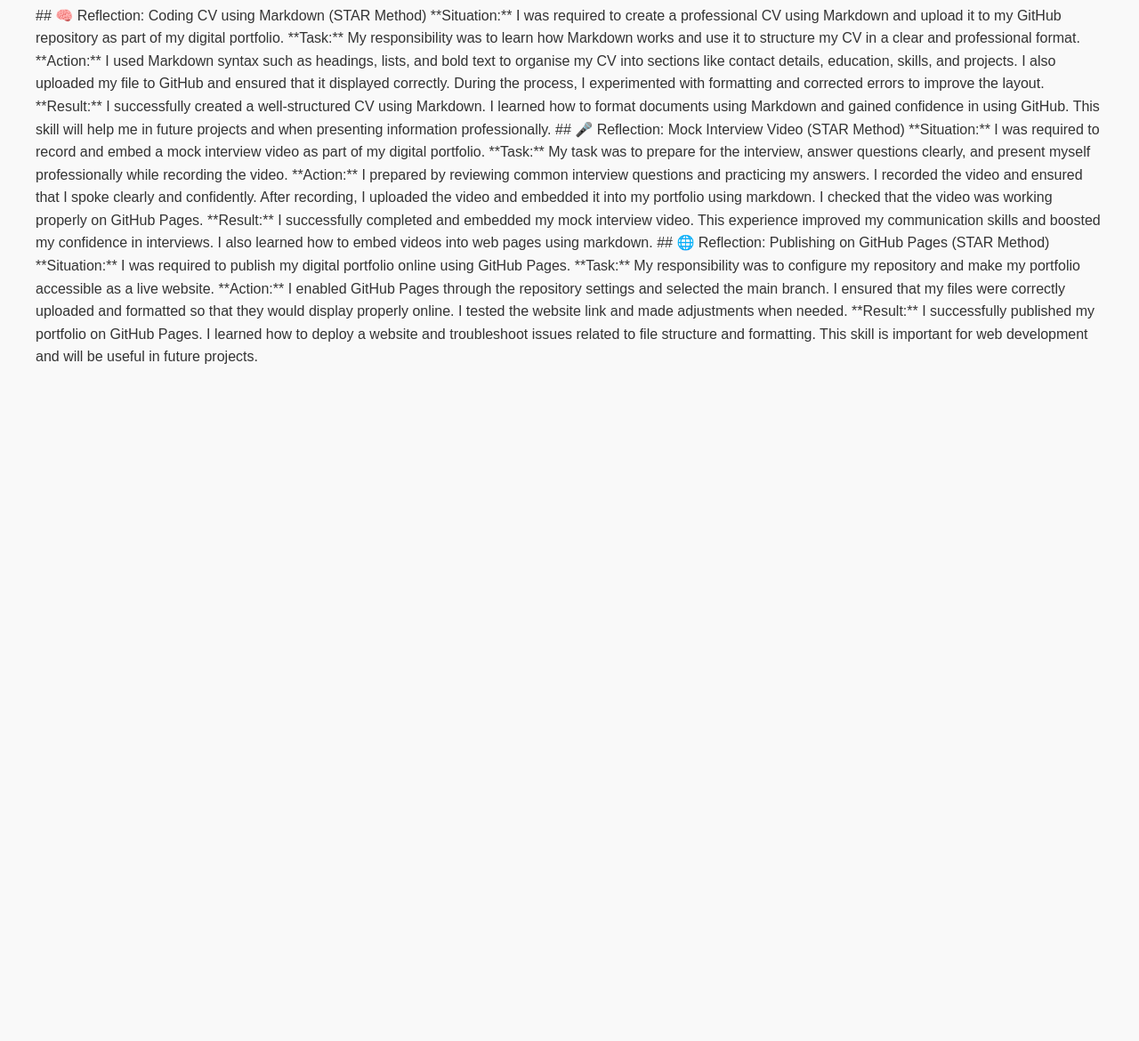
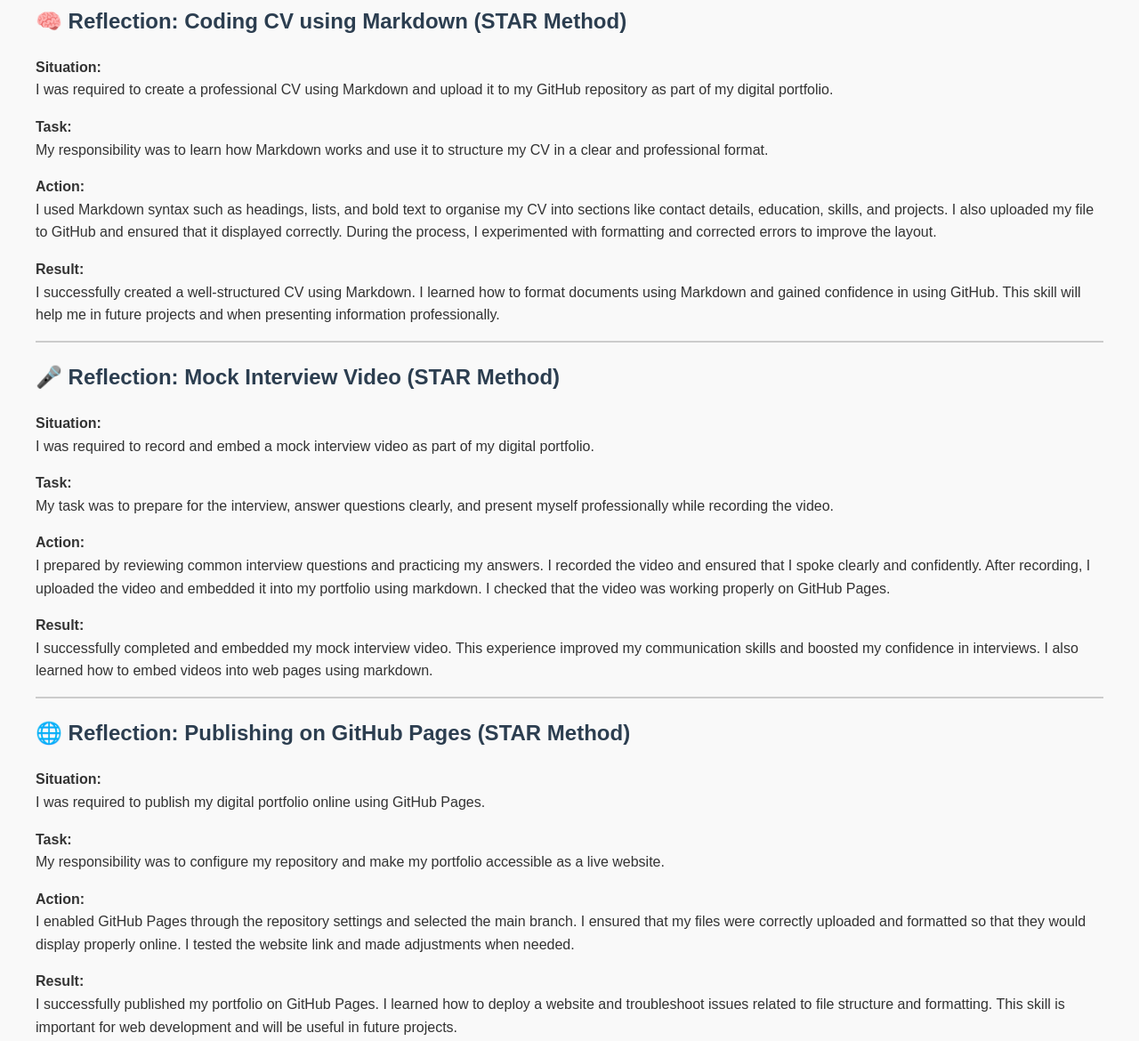
Before and after one commit to Zanele-Mjayezi/Zanele-Mjayezi.github.io, a plain HTML site: page index.html in a window 1280 px wide. Shown: the part 1860-3030 px from the top of the page at 89% size. Before the commit the page ends 2314 px from the top, so only its background shows below. Drawn offline with Linux system fonts and the light colour scheme.

Commit message:
index.html

```diff
--- a/index.html
+++ b/index.html
@@ -132,44 +132,58 @@
 </body>
 </html>
 
-## 🧠 Reflection: Coding CV using Markdown (STAR Method)
+<!DOCTYPE html>
+<html>
+<head>
+    <title>Reflections</title>
+</head>
+<body>
 
-**Situation:**
-I was required to create a professional CV using Markdown and upload it to my GitHub repository as part of my digital portfolio.
+<h2>🧠 Reflection: Coding CV using Markdown (STAR Method)</h2>
 
-**Task:**
-My responsibility was to learn how Markdown works and use it to structure my CV in a clear and professional format.
+<p><strong>Situation:</strong><br>
+I was required to create a professional CV using Markdown and upload it to my GitHub repository as part of my digital portfolio.</p>
 
-**Action:**
-I used Markdown syntax such as headings, lists, and bold text to organise my CV into sections like contact details, education, skills, and projects. I also uploaded my file to GitHub and ensured that it displayed correctly. During the process, I experimented with formatting and corrected errors to improve the layout.
+<p><strong>Task:</strong><br>
+My responsibility was to learn how Markdown works and use it to structure my CV in a clear and professional format.</p>
 
-**Result:**
-I successfully created a well-structured CV using Markdown. I learned how to format documents using Markdown and gained confidence in using GitHub. This skill will help me in future projects and when presenting information professionally.
+<p><strong>Action:</strong><br>
+I used Markdown syntax such as headings, lists, and bold text to organise my CV into sections like contact details, education, skills, and projects. I also uploaded my file to GitHub and ensured that it displayed correctly. During the process, I experimented with formatting and corrected errors to improve the layout.</p>
 
-## 🎤 Reflection: Mock Interview Video (STAR Method)
+<p><strong>Result:</strong><br>
+I successfully created a well-structured CV using Markdown. I learned how to format documents using Markdown and gained confidence in using GitHub. This skill will help me in future projects and when presenting information professionally.</p>
 
-**Situation:**
-I was required to record and embed a mock interview video as part of my digital portfolio.
+<hr>
 
-**Task:**
-My task was to prepare for the interview, answer questions clearly, and present myself professionally while recording the video.
+<h2>🎤 Reflection: Mock Interview Video (STAR Method)</h2>
 
-**Action:**
-I prepared by reviewing common interview questions and practicing my answers. I recorded the video and ensured that I spoke clearly and confidently. After recording, I uploaded the video and embedded it into my portfolio using markdown. I checked that the video was working properly on GitHub Pages.
+<p><strong>Situation:</strong><br>
+I was required to record and embed a mock interview video as part of my digital portfolio.</p>
 
-**Result:**
-I successfully completed and embedded my mock interview video. This experience improved my communication skills and boosted my confidence in interviews. I also learned how to embed videos into web pages using markdown.
+<p><strong>Task:</strong><br>
+My task was to prepare for the interview, answer questions clearly, and present myself professionally while recording the video.</p>
 
-## 🌐 Reflection: Publishing on GitHub Pages (STAR Method)
+<p><strong>Action:</strong><br>
+I prepared by reviewing common interview questions and practicing my answers. I recorded the video and ensured that I spoke clearly and confidently. After recording, I uploaded the video and embedded it into my portfolio using markdown. I checked that the video was working properly on GitHub Pages.</p>
 
-**Situation:**
-I was required to publish my digital portfolio online using GitHub Pages.
+<p><strong>Result:</strong><br>
+I successfully completed and embedded my mock interview video. This experience improved my communication skills and boosted my confidence in interviews. I also learned how to embed videos into web pages using markdown.</p>
 
-**Task:**
-My responsibility was to configure my repository and make my portfolio accessible as a live website.
+<hr>
 
-**Action:**
-I enabled GitHub Pages through the repository settings and selected the main branch. I ensured that my files were correctly uploaded and formatted so that they would display properly online. I tested the website link and made adjustments when needed.
+<h2>🌐 Reflection: Publishing on GitHub Pages (STAR Method)</h2>
 
-**Result:**
-I successfully published my portfolio on GitHub Pages. I learned how to deploy a website and troubleshoot issues related to file structure and formatting. This skill is important for web development and will be useful in future projects.
+<p><strong>Situation:</strong><br>
+I was required to publish my digital portfolio online using GitHub Pages.</p>
+
+<p><strong>Task:</strong><br>
+My responsibility was to configure my repository and make my portfolio accessible as a live website.</p>
+
+<p><strong>Action:</strong><br>
+I enabled GitHub Pages through the repository settings and selected the main branch. I ensured that my files were correctly uploaded and formatted so that they would display properly online. I tested the website link and made adjustments when needed.</p>
+
+<p><strong>Result:</strong><br>
+I successfully published my portfolio on GitHub Pages. I learned how to deploy a website and troubleshoot issues related to file structure and formatting. This skill is important for web development and will be useful in future projects.</p>
+
+</body>
+</html>
```
